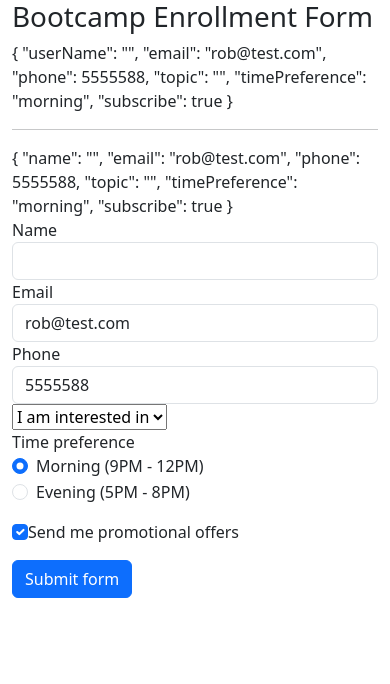
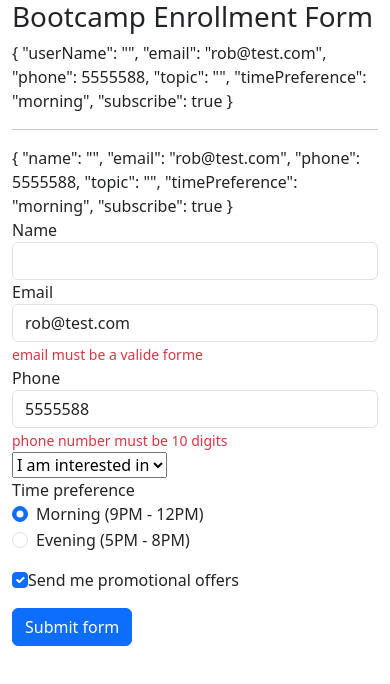
Before and after one commit to firdaous-zaouia/Angular, an Angular app in the folder TemplateDrivenForms/: page / in a window 390 px wide. Shown: the top 684 px of the page. Built offline with nearby package versions, Linux system fonts and the light colour scheme.

Commit message:
validate form for phone and email

```diff
--- a/TemplateDrivenForms/src/app/app.component.html
+++ b/TemplateDrivenForms/src/app/app.component.html
@@ -33,19 +33,33 @@
       <label>Name</label>
       <input type="text" required #name="ngModel" [class.is-invalid]="name.invalid && name.touched"
         class="form-control " name="userName" [(ngModel)]="userModel.name">
+      <small class="text-danger" [class.d-none]="name.valid || name.untouched">Name is required</small>
     </div>
 
 
 
     <div class="form-group">
       <label for="">Email</label>
-      <input type="email" class="form-control" name="email" [(ngModel)]="userModel.email">
+      <input type="email" #email="ngModel" pattern="^[a-zA-Z0-9._%+-]+@[a-zA-Z0-9.-]+\.[a-zA-Z]{2,4}$
+      " class="form-control" name="email" [(ngModel)]="userModel.email">
+      <div *ngIf="email.errors &&(email.invalid || email.untouched)">
+        <small class="text-danger" *ngIf="email.errors['required']">email is required</small>
+        <small class="text-danger" *ngIf="email.errors['pattern']">email must be a valide forme</small>
+      </div>
     </div>
 
     <div class="form-group">
       <label for="">Phone</label>
-      <input type="tel" #phone="ngModel" pattern="^\d{10}$" [class.is-invalid]="phone.invalid && phone.touched"
+      <input type="tel" #phone="ngModel" pattern="^\d{10}$" required [class.is-invalid]="phone.invalid && phone.touched"
         class="form-control" name="phone" [(ngModel)]="userModel.phone">
+      <!-- <small class="text-danger" [class.d-none]="phone.valid || phone.untouched">Phone number is required and must be 10
+        bigest</small> -->
+      <div *ngIf="phone.errors && (phone.invalid || phone.untouched)">
+        <small class="text-danger" *ngIf="phone.errors['required']">phonenumber is required</small>
+        <small class="text-danger" *ngIf="phone.errors['pattern']">phone number must be 10 digits</small>
+      </div>
+
+
     </div>
 
     <div class="form-group">
```
